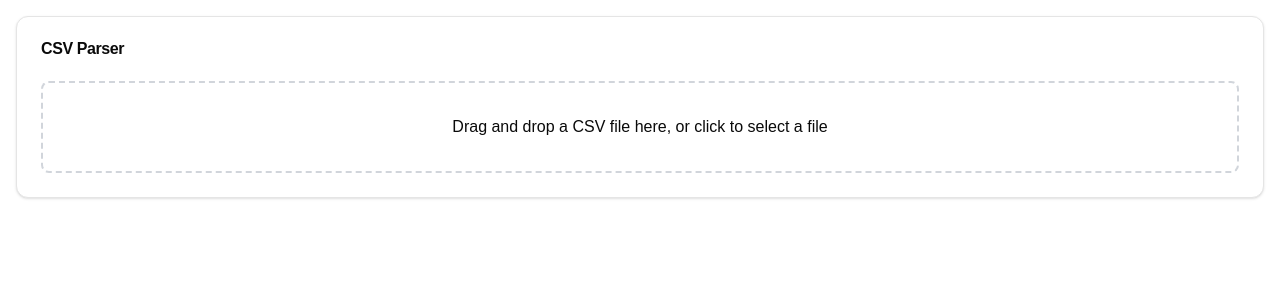
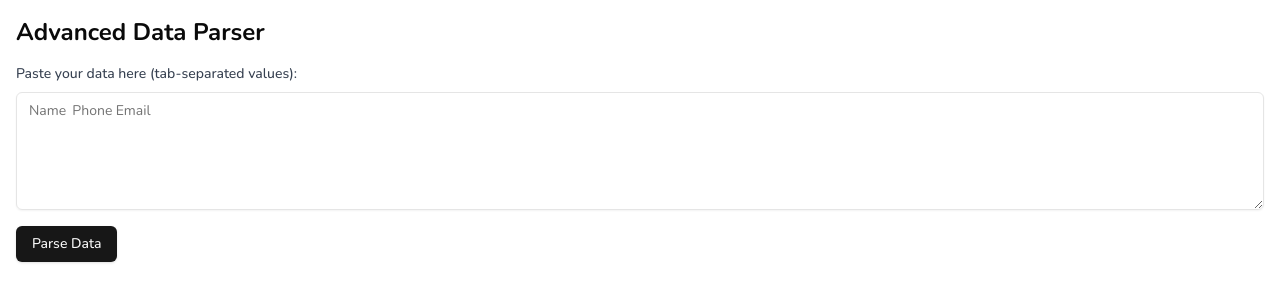
Before and after one commit to thatbeautifuldream/csv-parser, a Next.js app: page / in a window 1280 px wide. Shown: the top 302 px of the page. Built offline with nearby package versions, Linux system fonts and the light colour scheme.

Commit message:
feat: pnd

```diff
--- a/package.json
+++ b/package.json
@@ -9,6 +9,7 @@
     "lint": "next lint"
   },
   "dependencies": {
+    "@radix-ui/react-slot": "^1.1.0",
     "class-variance-authority": "^0.7.0",
     "clsx": "^2.1.1",
     "lucide-react": "^0.459.0",
--- a/src/app/layout.tsx
+++ b/src/app/layout.tsx
@@ -1,16 +1,9 @@
 import type { Metadata } from "next";
-import localFont from "next/font/local";
+import { Nunito } from "next/font/google";
 import "./globals.css";
 
-const geistSans = localFont({
-  src: "./fonts/GeistVF.woff",
-  variable: "--font-geist-sans",
-  weight: "100 900",
-});
-const geistMono = localFont({
-  src: "./fonts/GeistMonoVF.woff",
-  variable: "--font-geist-mono",
-  weight: "100 900",
+const nunito = Nunito({
+  subsets: ["latin"],
 });
 
 export const metadata: Metadata = {
@@ -25,11 +18,7 @@ export default function RootLayout({
 }>) {
   return (
     <html lang="en">
-      <body
-        className={`${geistSans.variable} ${geistMono.variable} antialiased`}
-      >
-        {children}
-      </body>
+      <body className={`${nunito.className} antialiased`}>{children}</body>
     </html>
   );
 }
--- a/src/app/page.tsx
+++ b/src/app/page.tsx
@@ -1,11 +1,11 @@
 "use client";
 
-import { CSVParser } from "@/components/csv-parser";
+import { DataParser } from "@/components/data-parser";
 
 export default function Page() {
   return (
     <main className="min-h-screen bg-background">
-      <CSVParser />
+      <DataParser />
     </main>
   );
 }
--- a/src/components/csv-parser.tsx
+++ b/src/components/csv-parser.tsx
@@ -34,7 +34,6 @@ export function CSVParser() {
       complete: (results) => {
         const validRows: ValidRow[] = [];
         const errors: string[] = [];
-
         results.data.forEach((row: any, index: number) => {
           if (index === 0) return; // Skip header row
           try {
--- /dev/null
+++ b/src/components/data-parser.tsx
@@ -0,0 +1,121 @@
+"use client";
+
+import { useState } from "react";
+import { z } from "zod";
+import { Button } from "@/components/ui/button";
+import { Textarea } from "@/components/ui/textarea";
+import {
+  Table,
+  TableBody,
+  TableCell,
+  TableHead,
+  TableHeader,
+  TableRow,
+} from "@/components/ui/table";
+import { Alert, AlertDescription, AlertTitle } from "@/components/ui/alert";
+
+// Define the schema for each row
+const RowSchema = z.object({
+  name: z.string().min(1, "Name is required"),
+  phone: z.string().regex(/^\+?[0-9]{10,14}$/, "Invalid phone number"),
+  email: z.string().email("Invalid email address"),
+});
+
+type ParsedData = z.infer<typeof RowSchema>;
+
+export function DataParser() {
+  const [input, setInput] = useState("");
+  const [parsedData, setParsedData] = useState<ParsedData[]>([]);
+  const [error, setError] = useState<string | null>(null);
+
+  const handleParse = () => {
+    setError(null);
+    const rows = input.trim().split("\n");
+    const parsed: ParsedData[] = [];
+
+    for (const row of rows) {
+      const fields = row.split("\t");
+      if (fields.length !== 3) {
+        setError(`Invalid row: ${row}. Expected 3 fields.`);
+        return;
+      }
+
+      let rowData: Partial<ParsedData> = {};
+
+      fields.forEach((field) => {
+        if (field.includes("@")) {
+          rowData.email = field.trim();
+        } else if (/^\+?[0-9]{10,14}$/.test(field.trim())) {
+          rowData.phone = field.trim();
+        } else {
+          rowData.name = field.trim();
+        }
+      });
+
+      try {
+        const validatedRow = RowSchema.parse(rowData);
+        parsed.push(validatedRow);
+      } catch (err) {
+        if (err instanceof z.ZodError) {
+          setError(
+            `Validation error in row: ${row}. ${err.errors
+              .map((e) => e.message)
+              .join(", ")}`
+          );
+          return;
+        }
+      }
+    }
+
+    setParsedData(parsed);
+  };
+
+  return (
+    <div className="container mx-auto p-4 space-y-4">
+      <h1 className="text-2xl font-bold">Advanced Data Parser</h1>
+      <div className="space-y-2">
+        <label
+          htmlFor="data-input"
+          className="block text-sm font-medium text-gray-700"
+        >
+          Paste your data here (tab-separated values):
+        </label>
+        <Textarea
+          id="data-input"
+          value={input}
+          onChange={(e) => setInput(e.target.value)}
+          placeholder="Name&#9;Phone&#9;Email"
+          rows={5}
+          className="w-full"
+        />
+      </div>
+      <Button onClick={handleParse}>Parse Data</Button>
+      {error && (
+        <Alert variant="destructive">
+          <AlertTitle>Error</AlertTitle>
+          <AlertDescription>{error}</AlertDescription>
+        </Alert>
+      )}
+      {parsedData.length > 0 && (
+        <Table>
+          <TableHeader>
+            <TableRow>
+              <TableHead>Name</TableHead>
+              <TableHead>Phone</TableHead>
+              <TableHead>Email</TableHead>
+            </TableRow>
+          </TableHeader>
+          <TableBody>
+            {parsedData.map((item, index) => (
+              <TableRow key={index}>
+                <TableCell>{item.name}</TableCell>
+                <TableCell>{item.phone}</TableCell>
+                <TableCell>{item.email}</TableCell>
+              </TableRow>
+            ))}
+          </TableBody>
+        </Table>
+      )}
+    </div>
+  );
+}
--- /dev/null
+++ b/src/components/ui/alert.tsx
@@ -0,0 +1,59 @@
+import * as React from "react"
+import { cva, type VariantProps } from "class-variance-authority"
+
+import { cn } from "@/lib/utils"
+
+const alertVariants = cva(
+  "relative w-full rounded-lg border px-4 py-3 text-sm [&>svg+div]:translate-y-[-3px] [&>svg]:absolute [&>svg]:left-4 [&>svg]:top-4 [&>svg]:text-foreground [&>svg~*]:pl-7",
+  {
+    variants: {
+      variant: {
+        default: "bg-background text-foreground",
+        destructive:
+          "border-destructive/50 text-destructive dark:border-destructive [&>svg]:text-destructive",
+      },
+    },
+    defaultVariants: {
+      variant: "default",
+    },
+  }
+)
+
+const Alert = React.forwardRef<
+  HTMLDivElement,
+  React.HTMLAttributes<HTMLDivElement> & VariantProps<typeof alertVariants>
+>(({ className, variant, ...props }, ref) => (
+  <div
+    ref={ref}
+    role="alert"
+    className={cn(alertVariants({ variant }), className)}
+    {...props}
+  />
+))
+Alert.displayName = "Alert"
+
+const AlertTitle = React.forwardRef<
+  HTMLParagraphElement,
+  React.HTMLAttributes<HTMLHeadingElement>
+>(({ className, ...props }, ref) => (
+  <h5
+    ref={ref}
+    className={cn("mb-1 font-medium leading-none tracking-tight", className)}
+    {...props}
+  />
+))
+AlertTitle.displayName = "AlertTitle"
+
+const AlertDescription = React.forwardRef<
+  HTMLParagraphElement,
+  React.HTMLAttributes<HTMLParagraphElement>
+>(({ className, ...props }, ref) => (
+  <div
+    ref={ref}
+    className={cn("text-sm [&_p]:leading-relaxed", className)}
+    {...props}
+  />
+))
+AlertDescription.displayName = "AlertDescription"
+
+export { Alert, AlertTitle, AlertDescription }
--- /dev/null
+++ b/src/components/ui/button.tsx
@@ -0,0 +1,57 @@
+import * as React from "react"
+import { Slot } from "@radix-ui/react-slot"
+import { cva, type VariantProps } from "class-variance-authority"
+
+import { cn } from "@/lib/utils"
+
+const buttonVariants = cva(
+  "inline-flex items-center justify-center gap-2 whitespace-nowrap rounded-md text-sm font-medium transition-colors focus-visible:outline-none focus-visible:ring-1 focus-visible:ring-ring disabled:pointer-events-none disabled:opacity-50 [&_svg]:pointer-events-none [&_svg]:size-4 [&_svg]:shrink-0",
+  {
+    variants: {
+      variant: {
+        default:
+          "bg-primary text-primary-foreground shadow hover:bg-primary/90",
+        destructive:
+          "bg-destructive text-destructive-foreground shadow-sm hover:bg-destructive/90",
+        outline:
+          "border border-input bg-background shadow-sm hover:bg-accent hover:text-accent-foreground",
+        secondary:
+          "bg-secondary text-secondary-foreground shadow-sm hover:bg-secondary/80",
+        ghost: "hover:bg-accent hover:text-accent-foreground",
+        link: "text-primary underline-offset-4 hover:underline",
+      },
+      size: {
+        default: "h-9 px-4 py-2",
+        sm: "h-8 rounded-md px-3 text-xs",
+        lg: "h-10 rounded-md px-8",
+        icon: "h-9 w-9",
+      },
+    },
+    defaultVariants: {
+      variant: "default",
+      size: "default",
+    },
+  }
+)
+
+export interface ButtonProps
+  extends React.ButtonHTMLAttributes<HTMLButtonElement>,
+    VariantProps<typeof buttonVariants> {
+  asChild?: boolean
+}
+
+const Button = React.forwardRef<HTMLButtonElement, ButtonProps>(
+  ({ className, variant, size, asChild = false, ...props }, ref) => {
+    const Comp = asChild ? Slot : "button"
+    return (
+      <Comp
+        className={cn(buttonVariants({ variant, size, className }))}
+        ref={ref}
+        {...props}
+      />
+    )
+  }
+)
+Button.displayName = "Button"
+
+export { Button, buttonVariants }
--- /dev/null
+++ b/src/components/ui/textarea.tsx
@@ -0,0 +1,22 @@
+import * as React from "react"
+
+import { cn } from "@/lib/utils"
+
+const Textarea = React.forwardRef<
+  HTMLTextAreaElement,
+  React.ComponentProps<"textarea">
+>(({ className, ...props }, ref) => {
+  return (
+    <textarea
+      className={cn(
+        "flex min-h-[60px] w-full rounded-md border border-input bg-transparent px-3 py-2 text-base shadow-sm placeholder:text-muted-foreground focus-visible:outline-none focus-visible:ring-1 focus-visible:ring-ring disabled:cursor-not-allowed disabled:opacity-50 md:text-sm",
+        className
+      )}
+      ref={ref}
+      {...props}
+    />
+  )
+})
+Textarea.displayName = "Textarea"
+
+export { Textarea }
```
Also changed, not shown: 1 other file (tests, documents, lock files or other folders).
